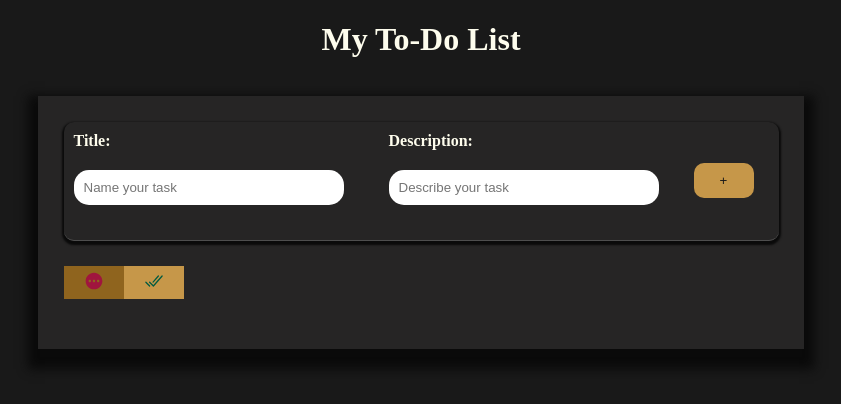
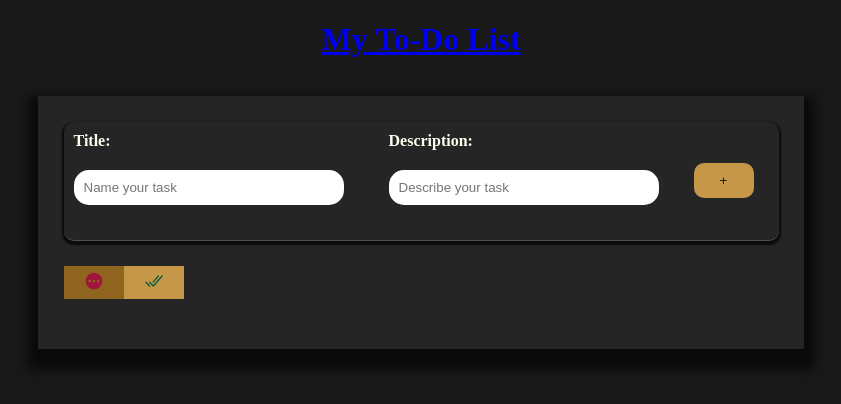
Before and after one commit to MainakMukherjee01/To-Do_App, a React (Create React App) app: page / in a window 1280 px wide. Shown: the top 404 px of the page, without its empty margins (219-1060 px from the left). Built offline with nearby package versions, Linux system fonts and the light colour scheme.

Commit message:
Link to Profile

```diff
--- a/src/App.jsx
+++ b/src/App.jsx
@@ -20,7 +20,9 @@ const App = () => {
   return (
     <>
       <div className="App">
-        <h1>My To-Do List</h1>
+        <a href="https://github.com/MainakMukherjee01/To-Do_App">
+          <h1>My To-Do List</h1>
+        </a>
         <TaskStateContext.Provider
           value={{
             isComplete,
```
